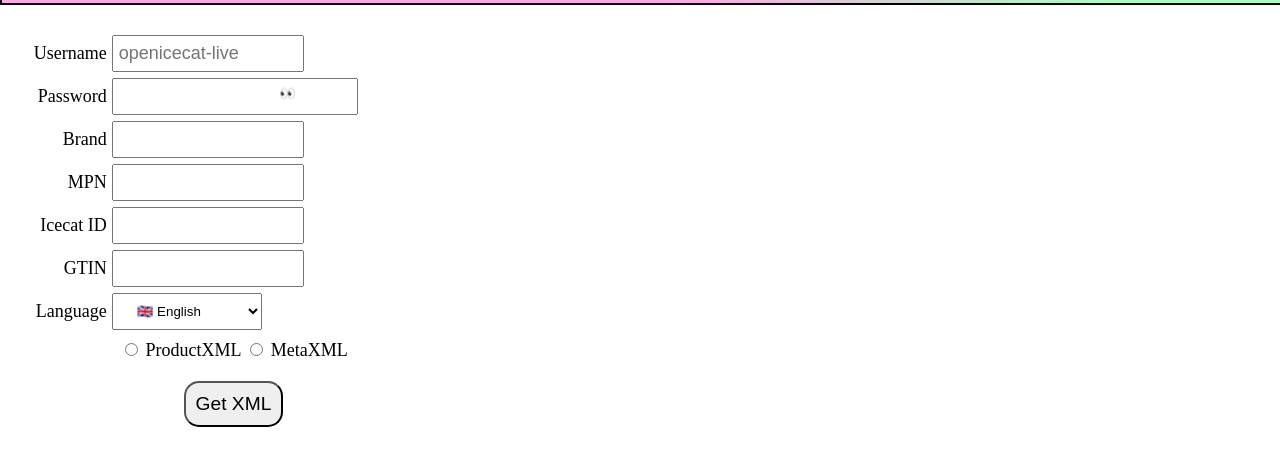
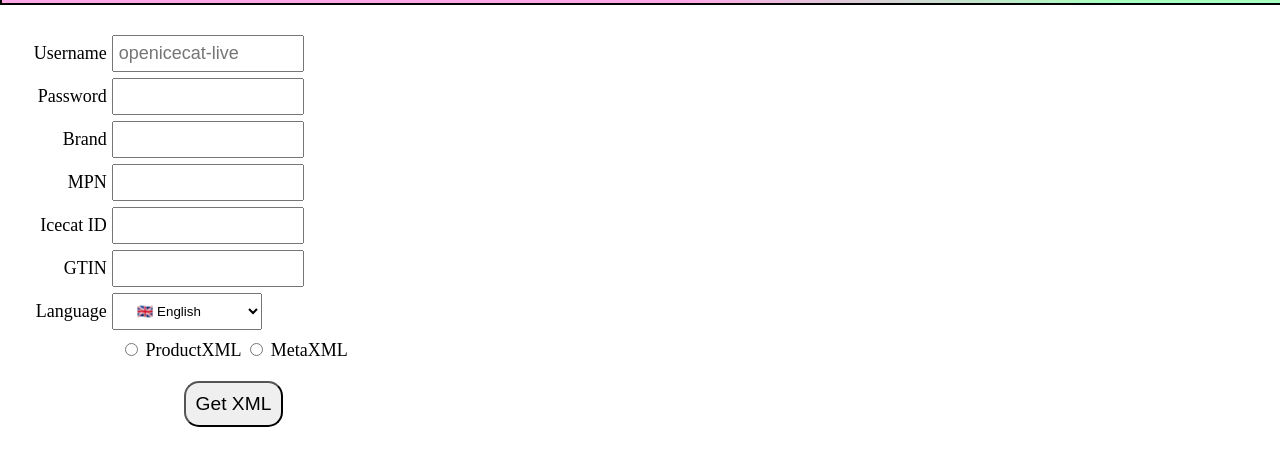
Before and after one commit to new-house-drive/FrostKitty, a website: page public/index.html in a window 1280 px wide. Shown: the part 79-544 px from the top of the page. Drawn offline with Linux system fonts and the light colour scheme.

Commit message:
delete password wrapping

```diff
--- a/public/index.html
+++ b/public/index.html
@@ -39,15 +39,12 @@
           required
         />
         <label class="input-form-label xml-csv-only" for="password">Password</label>
-        <div id="password-wrapping" class="xml-csv-only">
         <input
           type="password"
-          id="input-shopname"
+          id="input-password"
           name="password"
           class="input-form-field"
         />
-        <button id="show-password-btn">👀</button>
-      </div>
         <label for="app-key" class="input-form-label json-only">App-key</label>
         <input
           type="text"
```
